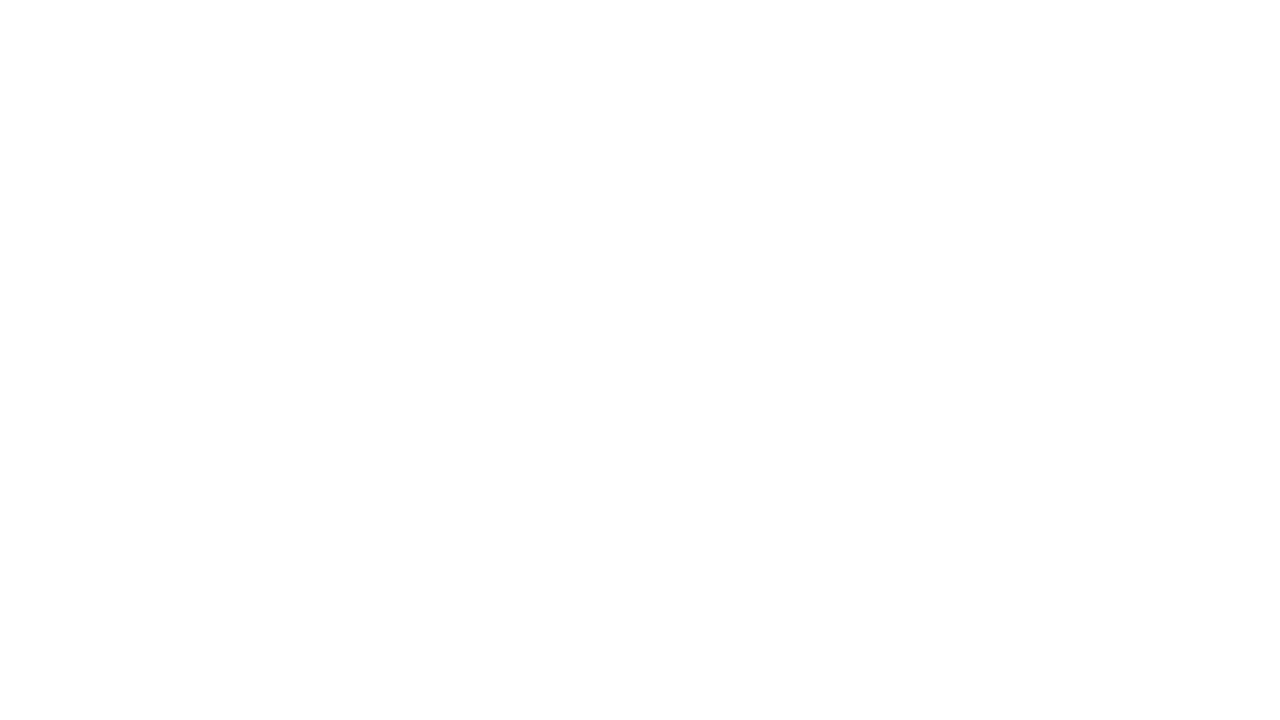
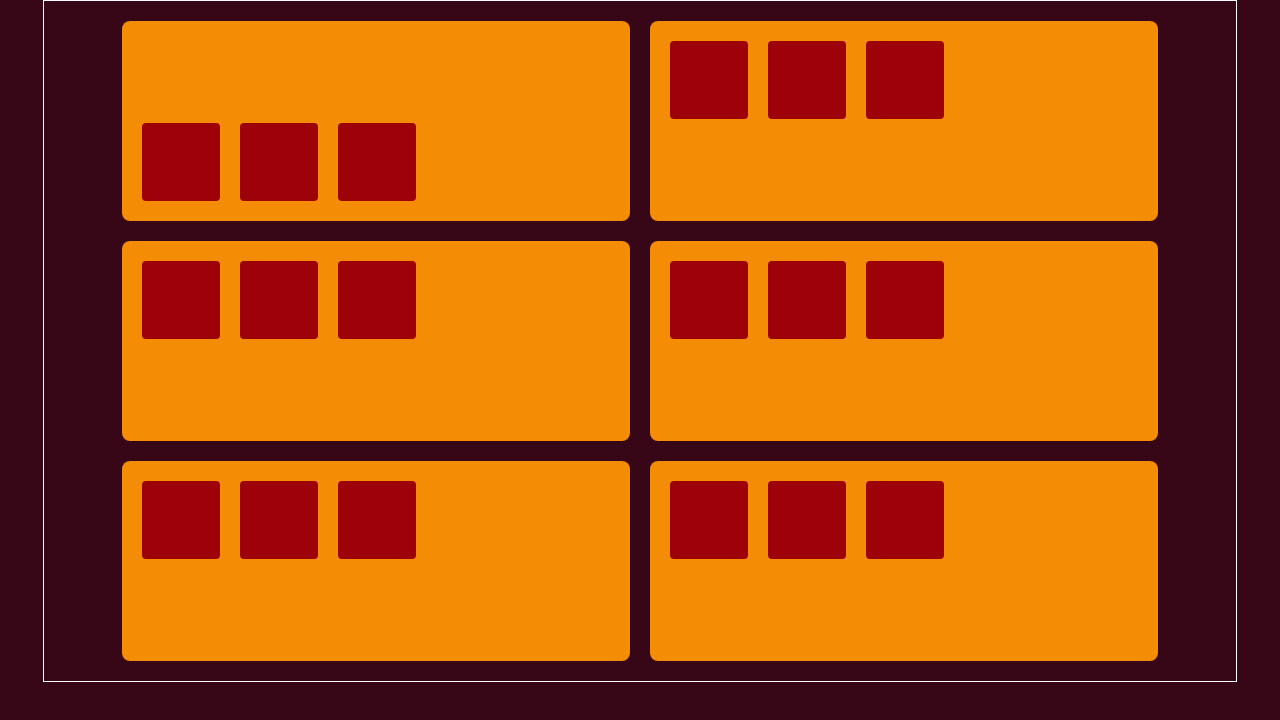
Before and after one commit to ernestdogosson/assignment-six, a plain HTML site: page index.html in a window 1280 px wide. Drawn offline with nearby package versions, Linux system fonts and the light colour scheme.

Commit message:
add html content, general styles and styled card one

```diff
--- a/index.html
+++ b/index.html
@@ -10,5 +10,38 @@
 		/>
 		<link rel="stylesheet" href="/styles/desktop-one.css" />
 	</head>
-	<body></body>
+	<body>
+		<div class="wrapper">
+			<div class="card one">
+				<div class="card__item"></div>
+				<div class="card__item"></div>
+				<div class="card__item"></div>
+			</div>
+			<div class="card two">
+				<div class="card__item"></div>
+				<div class="card__item"></div>
+				<div class="card__item"></div>
+			</div>
+			<div class="card three">
+				<div class="card__item"></div>
+				<div class="card__item"></div>
+				<div class="card__item"></div>
+			</div>
+			<div class="card four">
+				<div class="card__item"></div>
+				<div class="card__item"></div>
+				<div class="card__item"></div>
+			</div>
+			<div class="card five">
+				<div class="card__item"></div>
+				<div class="card__item"></div>
+				<div class="card__item"></div>
+			</div>
+			<div class="card 6">
+				<div class="card__item"></div>
+				<div class="card__item"></div>
+				<div class="card__item"></div>
+			</div>
+		</div>
+	</body>
 </html>
--- a/styles/desktop-one.css
+++ b/styles/desktop-one.css
@@ -0,0 +1,40 @@
+body {
+	background-color: #370617;
+	display: flex;
+	justify-content: center;
+	align-items: center;
+}
+
+.wrapper {
+	display: flex;
+	flex-wrap: wrap;
+	justify-content: center;
+	align-items: center;
+	width: 100%;
+	max-width: 1152px;
+	margin: 0 auto;
+	border: solid 1px white;
+	gap: 20px;
+	padding: 20px;
+}
+
+.card {
+	display: flex;
+	background-color: #f48c06;
+	width: 468px;
+	height: 160px;
+	border-radius: 8px;
+	padding: 20px;
+	gap: 20px;
+}
+
+.card__item {
+	background-color: #9d0208;
+	width: 78px;
+	height: 78px;
+	border-radius: 4px;
+}
+
+.one {
+	align-items: end;
+}
```
